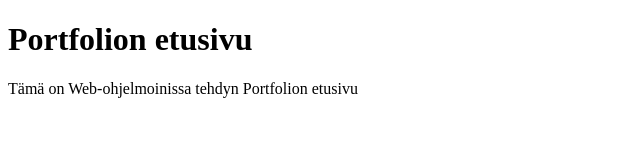
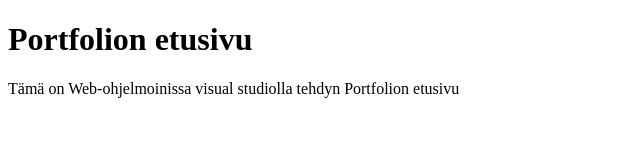
Before and after one commit to laeamminlakana/fictional-doodle26, a plain HTML site: page index.html in a window 1280 px wide. Shown: the whole page, without its empty margins (0-640 px from the left). Drawn offline with Linux system fonts and the light colour scheme.

Commit message:
muutettu sanelua ihan omaksi iloksi

```diff
--- a/index.html
+++ b/index.html
@@ -6,7 +6,7 @@
 <body>
 
 <h1>Portfolion etusivu</h1>
-<p>Tämä on Web-ohjelmoinissa tehdyn Portfolion etusivu</p>
+<p>Tämä on Web-ohjelmoinissa visual studiolla tehdyn Portfolion etusivu</p>
 
 </body>
 </html>
```
